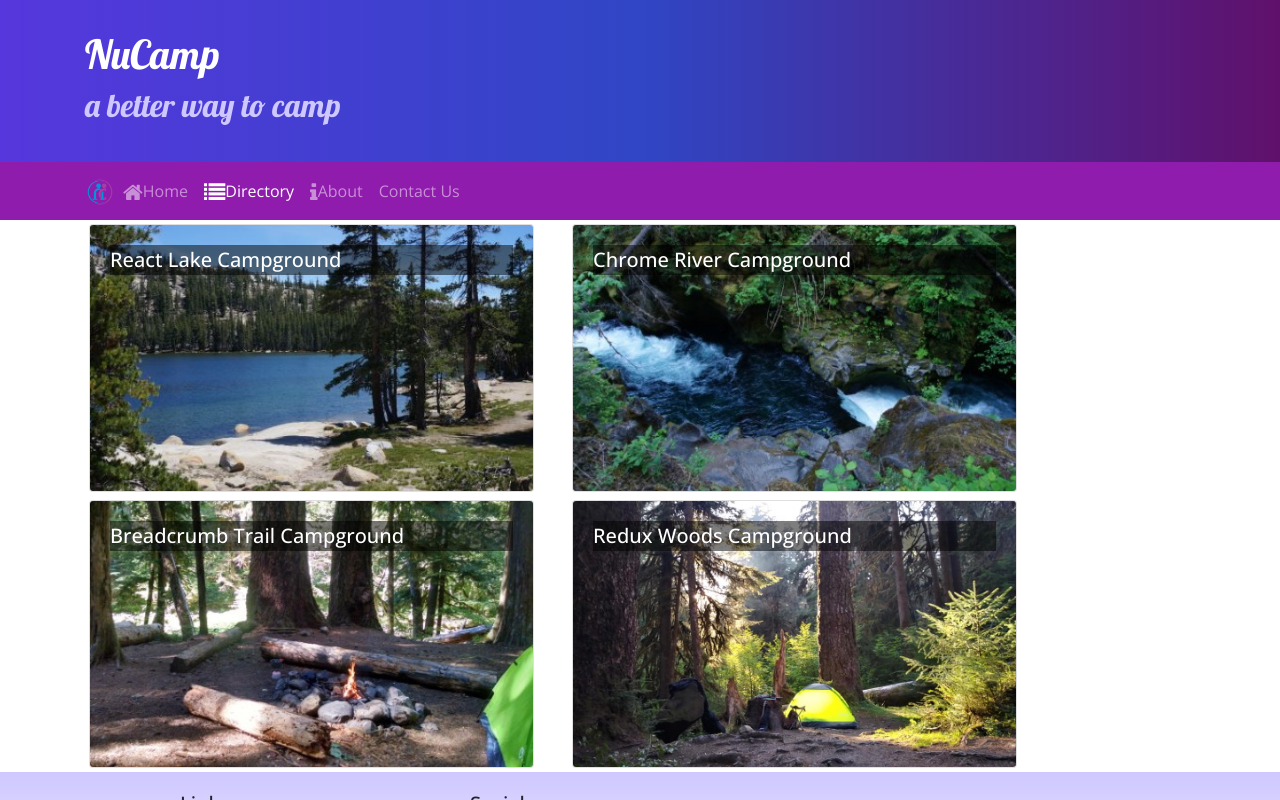
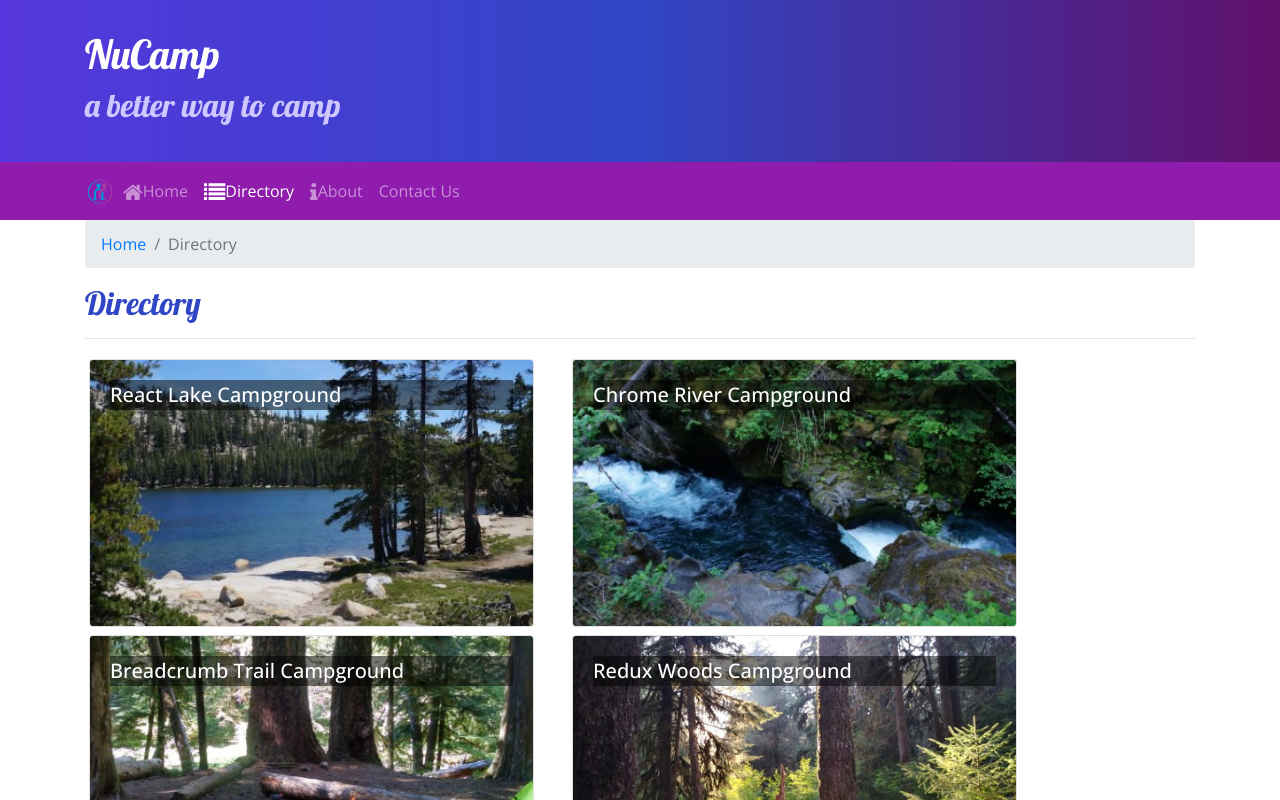
Before and after one commit to Pete-McGarty/React-nucampsite-project, a React (Create React App) app: page /directory in a window 1280 px wide. Shown: the top 800 px of the page. Built offline with nearby package versions, Linux system fonts and the light colour scheme.

Commit message:
Breadcrumbs & Router Parameters (Comments not Working)

```diff
--- a/src/components/CampsiteInfoComponent.js
+++ b/src/components/CampsiteInfoComponent.js
@@ -1,5 +1,8 @@
 import React from 'react';
-import { Card, CardImg, CardImgOverlay, CardText, CardBody, CardTitle } from 'reactstrap';
+import { Card, CardImg, CardText, CardBody, CardTitle } from 'reactstrap';
+import { Breadcrumb, BreadcrumbItem } from 'reactstrap';
+import { Link } from 'react-router-dom';
+
 
 
 function RenderCampsite({campsite}){
@@ -21,13 +24,15 @@ function RenderComments({comments}){
         return (
             <div className="col-md-5 m-1">
                 <h4>Comments</h4>
-                    {comments.map(comments =>
-                        <div key={comments.id}>
-                            <div>{comments.text}</div>
-                            <div> -- {comments.author}, {"  "} {new Intl.DateTimeFormat('en-US', { year: 'numeric', month: 'short', day: '2-digit'}).format(new Date(Date.parse(comments.date)))}</div>
-                            <br />
-                        </div>
-                    )}
+                    {comments.map(comment => {
+                        return (
+                            <div key={comment.id}>
+                                <div>{comment.text}</div>
+                                <div> -- {comment.author}, {"  "} {new Intl.DateTimeFormat('en-US', { year: 'numeric', month: 'short', day: '2-digit'}).format(new Date(Date.parse(comment.date)))}</div>
+                                <br />
+                            </div>
+                    );
+                })}
             </div>
         )
     }
@@ -39,8 +44,18 @@ function CampsiteInfo (props) {
         return (
             <div className="container">
                 <div className="row">
+                    <div className="col">
+                        <Breadcrumb>
+                            <BreadcrumbItem><Link to="/directory">Directory</Link></BreadcrumbItem>
+                            <BreadcrumbItem active>{props.campsite.name}</BreadcrumbItem>
+                        </Breadcrumb>
+                        <h2>{props.campsite.name}</h2>
+                        <hr/>
+                    </div>
+            </div>
+                <div className="row">
                     <RenderCampsite campsite={props.campsite}/>
-                    <RenderComments comments={props.campsite.comments} />
+                    <RenderComments comments={props.comments} />
                 </div>
             </div>
         );
--- a/src/components/ContactComponent.js
+++ b/src/components/ContactComponent.js
@@ -1,9 +1,15 @@
+import { Breadcrumb, BreadcrumbItem } from 'reactstrap';
+import { Link } from 'react-router-dom';
 
 function Contact(props) {
     return (
         <div className="container">
             <div className="row">
                 <div className="col">
+                    <Breadcrumb>
+                        <BreadcrumbItem><Link to="/home">Home</Link></BreadcrumbItem>
+                        <BreadcrumbItem active>Contact Us</BreadcrumbItem>
+                    </Breadcrumb>
                     <h2>Contact Us</h2>
                     <hr />
                 </div>
--- a/src/components/DirectoryComponent.js
+++ b/src/components/DirectoryComponent.js
@@ -1,13 +1,16 @@
 import React from 'react';
-import { Card, CardImg, CardImgOverlay, CardTitle } from 'reactstrap';
+import { Card, CardImg, CardImgOverlay, CardTitle, Breadcrumb, BreadcrumbItem } from 'reactstrap';
+import { Link } from 'react-router-dom';
 
 function RenderDirectoryItem({campsite}) {
     return (
         <Card >
-            <CardImg width="100%" src={campsite.image} alt={campsite.name} />
-            <CardImgOverlay>
-                <CardTitle>{campsite.name}</CardTitle>
-            </CardImgOverlay>
+            <Link to={`/directory/${campsite.id}`}>
+                <CardImg width="100%" src={campsite.image} alt={campsite.name} />
+                <CardImgOverlay>
+                    <CardTitle>{campsite.name}</CardTitle>
+                </CardImgOverlay>
+            </Link>
         </Card>
     );
 }
@@ -25,6 +28,16 @@ function Directory (props) {
     return (
         <div className="container">
             <div className="row">
+                <div className="col">
+                    <Breadcrumb>
+                        <BreadcrumbItem><Link to="/home">Home</Link></BreadcrumbItem>
+                        <BreadcrumbItem active>Directory</BreadcrumbItem>
+                    </Breadcrumb>
+                    <h2>Directory</h2>
+                    <hr/>
+                </div>
+            </div>
+            <div className="row">
                 {directory}
             </div>
         </div>
--- a/src/components/MainComponent.js
+++ b/src/components/MainComponent.js
@@ -36,12 +36,22 @@ class Main extends Component {
             );
         };
 
+        const CampsiteWithId = ({match}) => {
+            return (
+                <CampsiteInfo
+                    campsite={this.state.campsites.filter(campsite => campsite.id === +match.params.campsiteId)[0]}
+                    comments={this.state.campsites.filter(comment => comment.campsiteId === +match.params.campsiteId)}
+                />
+            )
+        }
+
         return (
             <div>
                 <Header />
                 <Switch>
                     <Route path='/home' component={HomePage} />
                     <Route exact path='/directory' render={() => <Directory campsites={this.state.campsites} /> } />
+                    <Route path='/directory/:campsiteId' component={CampsiteWithId} />
                     <Route exact path='/contactus' component={Contact} />
                     <Redirect to='/home' />
                 </Switch>
```
Also changed, not shown: 1 other file (tests, documents, lock files or other folders).
